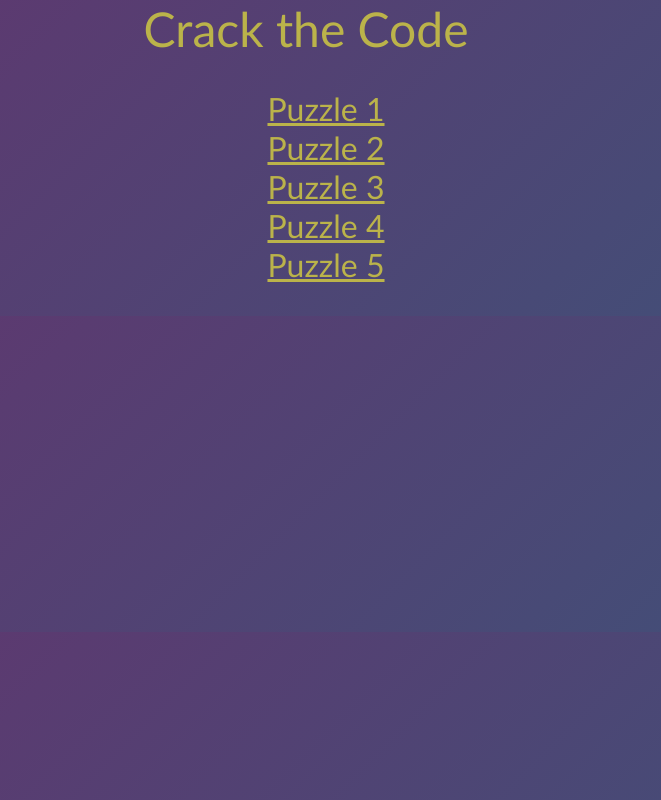
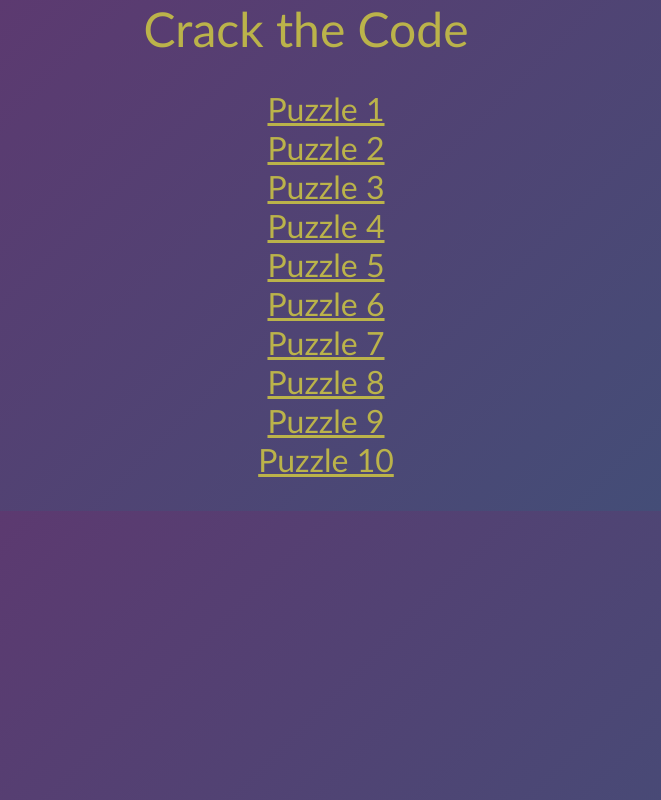
Before and after one commit to saprameya/CTCtoShare, a plain HTML site: page index.html in a window 1280 px wide. Shown: the whole page, without its empty margins (334-995 px from the left). Drawn offline with Linux system fonts and the light colour scheme.

Commit message:
Added links to puzzles 6-10

```diff
--- a/index.html
+++ b/index.html
@@ -17,6 +17,11 @@
                 <li> <a href="puzzle3.html" target="_blank">Puzzle 3 </a></li>
                 <li> <a href="puzzle4.html" target="_blank">Puzzle 4 </a></li>
                 <li> <a href="puzzle5.html" target="_blank">Puzzle 5 </a></li>
+                <li> <a href="puzzle6.html" target="_blank">Puzzle 6 </a></li>
+                <li> <a href="puzzle7.html" target="_blank">Puzzle 7 </a></li>
+                <li> <a href="puzzle8.html" target="_blank">Puzzle 8 </a></li>
+                <li> <a href="puzzle9.html" target="_blank">Puzzle 9 </a></li>
+                <li> <a href="puzzle10.html" target="_blank">Puzzle 10 </a></li>
 
             </ul>
             <a href=""></a>
```
